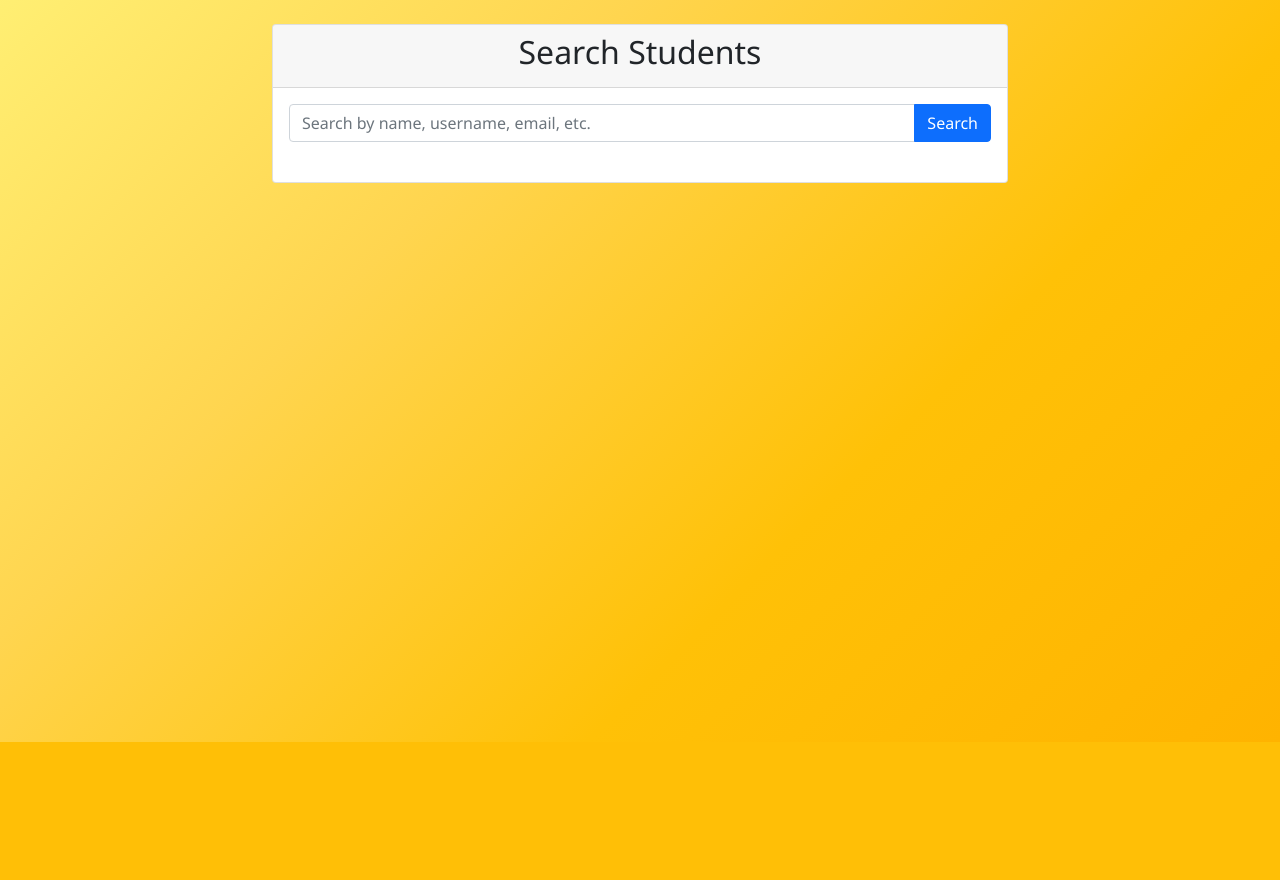
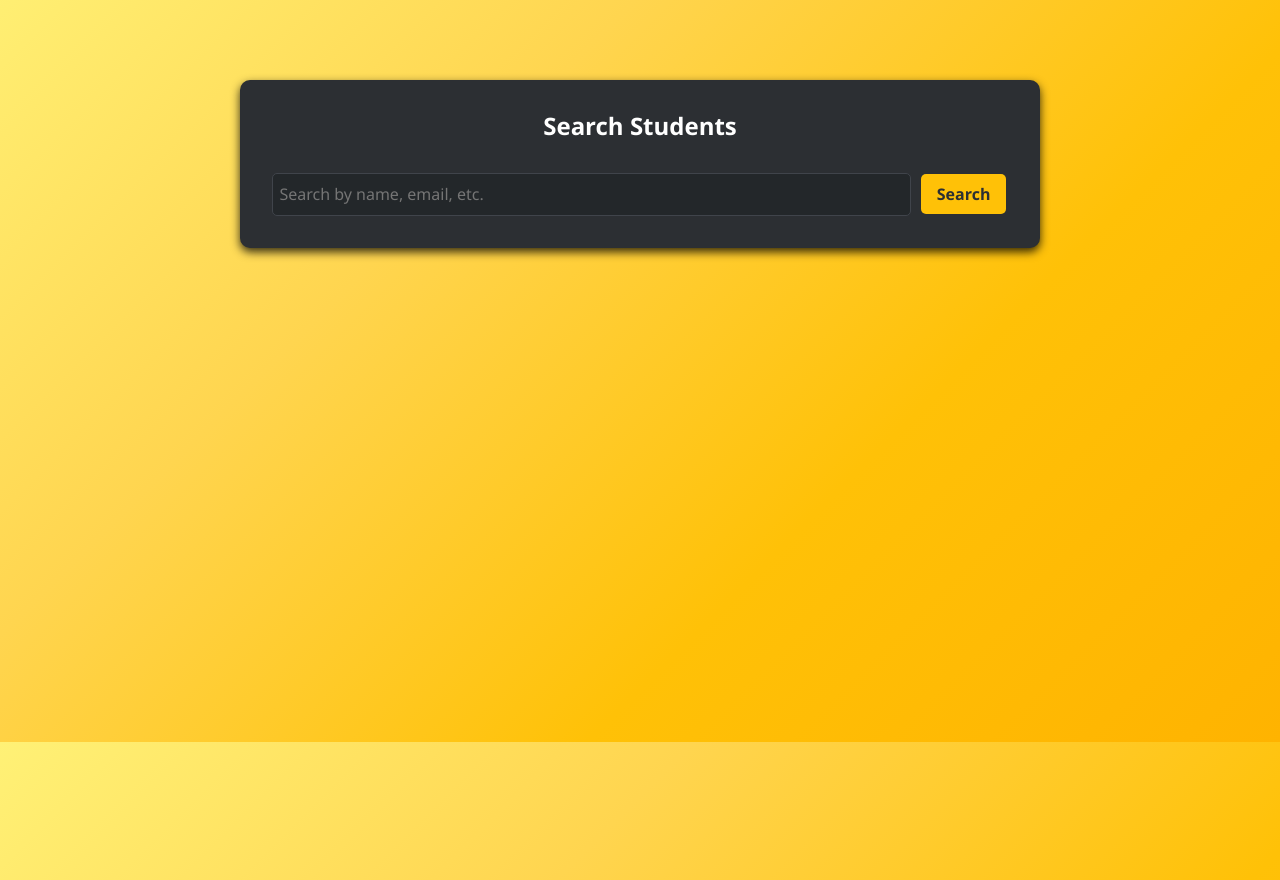
Before and after one commit to MarkoStefanov/YellowPages, a Django app: page /search/ in a window 1280 px wide. Shown: the part 58-938 px from the top of the page. Before the commit the page ends 800 px from the top, so only its background shows below. Run offline with Django 5.2, Linux system fonts and the light colour scheme; a user stored in the database is signed in.

Commit message:
More Styles Update

```diff
--- a/UCLYellowPages/static/styles.css
+++ b/UCLYellowPages/static/styles.css
@@ -12,17 +12,7 @@ html, body {
 }
 
 .navbar {
-  background: #2c2f33;
-  font-family: 'Segoe UI', Tahoma, Geneva, Verdana, sans-serif;
-}
-
-.general-container {
-  display: flex;
-  justify-content: center;
-  align-items: baseline;
-  margin-top: 5rem;
-  width: 600px;
-  height: 100vh;
+  background-color: #2c2f33;
 }
 
 .custom-select, .checkbox-input {
@@ -43,6 +33,58 @@ html, body {
   display: flex;
   align-items: center;
   justify-content: center;
+}
+
+.general-container {
+  display: flex;
+  justify-content: center;
+  align-items: baseline;
+  margin-top: 5rem;
+  height: 100vh;
+}
+
+.general-card {
+  background-color: #2c2f33;
+  padding: 2rem;
+  border-radius: 10px;
+  box-shadow: 0 4px 10px rgba(0, 0, 0, 0.8);
+  width: 800px;
+  text-align: center;
+  color: white;
+}
+
+.general-card input {
+  background-color: #23272a;
+  color: #ffffff;
+  border: 1px solid #40444b;
+  padding: 0.4rem;
+  border-radius: 5px;
+  width: 100%;
+  font-size: 1rem;
+}
+
+.general-card input:focus {
+  border-color: #FFC107;
+}
+
+.general-card input:focus {
+  border-color: #FFC107;
+}
+
+.general-card input:-webkit-autofill {
+  -webkit-text-fill-color: inherit !important;
+}
+
+.general-title {
+  font-size: 24px;
+  font-weight: bold;
+  margin-bottom: 2rem;
+}
+
+.form-group {
+  display: flex;
+  max-height: 3rem;
+  gap: 0.5rem;
 }
 
 .form-container {
@@ -146,6 +289,23 @@ html, body {
   width: 100%;
 }
 
+.sec-button {
+  display: inline;
+  background-color: #FFC107;
+  color: #2c2f33;
+  padding: 0.5rem 1rem;
+  border: none;
+  border-radius: 5px;
+  cursor: pointer;
+  font-size: 1rem;
+  font-weight: bold;
+  margin: 0.1rem;
+}
+
 .button:hover {
   background-color: #FFB300;
 }
+
+.sec-button:hover {
+  background-color: #FFB300;
+}
--- a/UCLYellowPages/templates/base.html
+++ b/UCLYellowPages/templates/base.html
@@ -6,7 +6,7 @@
     <meta name="viewport" content="width=device-width, initial-scale=1.0">
     <title>{% block title %}UCL Yellow Pages{% endblock %}</title>
     <link href="https://cdn.jsdelivr.net/npm/bootstrap@5.1.3/dist/css/bootstrap.min.css" rel="stylesheet">
-    <link rel="stylesheet" href="{% static 'styles.css' %}">
+    <link href="{% static 'styles.css'%}" rel="stylesheet">
 </head>
 <body>
     <nav class="navbar navbar-expand-lg navbar-dark">
--- a/UCLYellowPages/templates/register.html
+++ b/UCLYellowPages/templates/register.html
@@ -11,7 +11,7 @@
             {{ form.as_p }}
             <button type="submit" class="button">Register</button>
             <div class="general-link">
-                <p class="mb-0">Already have an account? <a href="{% url 'login' %}">Login here</a></p>
+                <p>Already have an account? <a href="{% url 'login' %}">Login here</a></p>
             </div>
         </form>
     </div>
--- a/UCLYellowPages/templates/search.html
+++ b/UCLYellowPages/templates/search.html
@@ -3,98 +3,65 @@
 {% block title %}Search - UCL Yellow Pages{% endblock %}
 
 {% block content %}
-<div class="row justify-content-center mb-4">
-    <div class="col-md-8">
-        <div class="card">
-            <div class="card-header">
-                <h2 class="text-center">Search Students</h2>
-            </div>
-            <div class="card-body">
-                <form method="GET" class="mb-4">
-                    <div class="input-group">
-                        <input type="text" name="q" class="form-control" placeholder="Search by name, username, email, etc." value="{{ request.GET.q }}">
-                        <button type="submit" class="btn btn-primary">Search</button>
-                    </div>
+<div class="general-container">
+    <div class="general-card">
+        <h2 class="general-title">Search Students</h2>
+        <form method="GET" class="form-group">
+            <input type="text" name="q" placeholder="Search by name, email, etc." value="{{ request.GET.q }}">
+            <button type="submit" class="sec-button">Search</button>
         </form>
-            </div>
-        </div>
     </div>
 </div>
 
 {% if profiles %}
-    <div class="row">
+    <div class="grid-container">
         {% for profile in profiles %}
-            <div class="col-md-6 mb-4">
-                <div class="card">
-                    <div class="card-header">
-                        <h5 class="card-title mb-0">
+            <div class="profile-card">
+                <div class="profile-header">
+                    <h3 class="profile-username">
                         <a href="{% url 'profile_detail' username=profile.user.username %}">{{ profile.user.username }}</a>
+                    </h3>
                     {% if profile.user.first_name or profile.user.last_name %}
-                                <small class="text-muted">({{ profile.user.first_name }} {{ profile.user.last_name }})</small>
+                        <p class="profile-name">({{ profile.user.first_name }} {{ profile.user.last_name }})</p>
                     {% endif %}
-                        </h5>
                 </div>
-                    <div class="card-body">
-                        <ul class="list-group list-group-flush">
+                <div class="profile-info">
+                    <ul>
                         {% if profile.visible_fields.email %}
-                                <li class="list-group-item">
-                                    <strong>Email:</strong> {{ profile.email }}
-                                </li>
+                            <li><strong>Email:</strong> {{ profile.email }}</li>
                         {% endif %}
                         {% if profile.visible_fields.whatsapp and profile.whatsapp %}
-                                <li class="list-group-item">
-                                    <strong>WhatsApp:</strong> {{ profile.whatsapp }}
-                                </li>
+                            <li><strong>WhatsApp:</strong> {{ profile.whatsapp }}</li>
                         {% endif %}
                         {% if profile.visible_fields.instagram and profile.instagram %}
-                                <li class="list-group-item">
-                                    <strong>Instagram:</strong> {{ profile.instagram }}
-                                </li>
+                            <li><strong>Instagram:</strong> {{ profile.instagram }}</li>
                         {% endif %}
-
-                            <li class="list-group-item text-center">
-                                <a href="{% url 'profile_detail' username=profile.user.username %}" class="btn btn-sm btn-outline-primary">View Full Profile</a>
-                            </li>
                     </ul>
                 </div>
+                <div class="profile-actions">
+                    <a href="{% url 'profile_detail' username=profile.user.username %}" class="secondary-btn">View Full Profile</a>
                 </div>
             </div>
         {% endfor %}
     </div>
 
     {% if is_paginated %}
-    <div class="row justify-content-center mt-4">
-        <div class="col-md-8">
-            <nav aria-label="Page navigation">
-                <ul class="pagination justify-content-center">
+        <div class="pagination-container">
             {% if page_obj.has_previous %}
-                        <li class="page-item">
-                            <a class="page-link" href="?q={{ request.GET.q }}&page=1">&laquo; First</a>
-                        </li>
-                        <li class="page-item">
-                            <a class="page-link" href="?q={{ request.GET.q }}&page={{ page_obj.previous_page_number }}">Previous</a>
-                        </li>
+                <a class="pagination-btn" href="?q={{ request.GET.q }}&page=1">&laquo; First</a>
+                <a class="pagination-btn" href="?q={{ request.GET.q }}&page={{ page_obj.previous_page_number }}">Previous</a>
             {% endif %}
 
-                    <li class="page-item active">
-                        <span class="page-link">{{ page_obj.number }} of {{ page_obj.paginator.num_pages }}</span>
-                    </li>
+            <span class="pagination-info">{{ page_obj.number }} of {{ page_obj.paginator.num_pages }}</span>
 
             {% if page_obj.has_next %}
-                        <li class="page-item">
-                            <a class="page-link" href="?q={{ request.GET.q }}&page={{ page_obj.next_page_number }}">Next</a>
-                        </li>
-                        <li class="page-item">
-                            <a class="page-link" href="?q={{ request.GET.q }}&page={{ page_obj.paginator.num_pages }}">Last &raquo;</a>
-                        </li>
+                <a class="pagination-btn" href="?q={{ request.GET.q }}&page={{ page_obj.next_page_number }}">Next</a>
+                <a class="pagination-btn" href="?q={{ request.GET.q }}&page={{ page_obj.paginator.num_pages }}">Last &raquo;</a>
             {% endif %}
-                </ul>
-            </nav>
-        </div>
         </div>
     {% endif %}
 
 {% elif request.GET.q %}
-    <div class="alert alert-info">No results found for your search.</div>
+    <div class="info-message">No results found for your search.</div>
 {% endif %}
 {% endblock %}
```
Also changed, not shown: other parts of UCLYellowPages/static/styles.css (+101 -0 lines), UCLYellowPages/db.sqlite3. Lines whose indentation alone changed are shown as unchanged.
